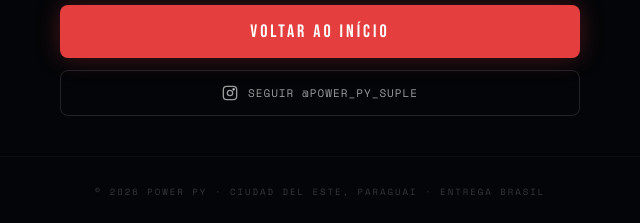
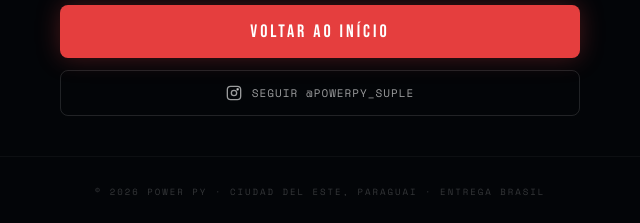
Before and after one commit to pedroctavio24-sudo/powerpy-site, a website: page confirmacao.html in a window 1280 px wide. Shown: the part 609-832 px from the top of the page, 320-960 px from the left. Drawn offline with nearby package versions, Linux system fonts and the light colour scheme.

Commit message:
chore: atualiza Instagram para @powerpy_suple

```diff
--- a/confirmacao.html
+++ b/confirmacao.html
@@ -51,9 +51,9 @@
 
     <div class="actions">
       <a href="index.html" class="btn-home">VOLTAR AO INÍCIO</a>
-      <a href="https://instagram.com/power_py_suple" target="_blank" class="btn-ig">
+      <a href="https://instagram.com/powerpy_suple" target="_blank" class="btn-ig">
         <svg width="16" height="16" viewBox="0 0 24 24" fill="none" stroke="currentColor" stroke-width="2"><rect x="2" y="2" width="20" height="20" rx="5"/><circle cx="12" cy="12" r="4"/><circle cx="17.5" cy="6.5" r="1" fill="currentColor"/></svg>
-        Seguir @power_py_suple
+        Seguir @powerpy_suple
       </a>
     </div>
   </div>
```
